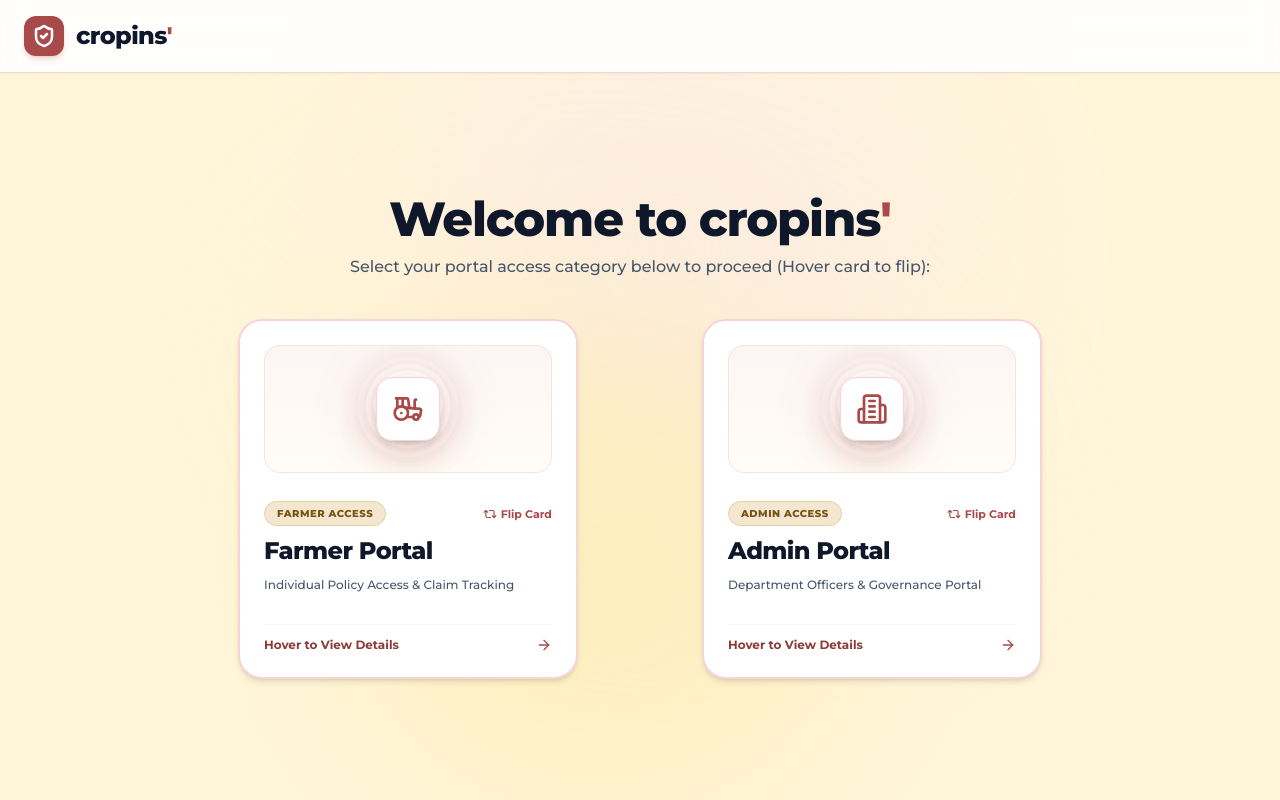
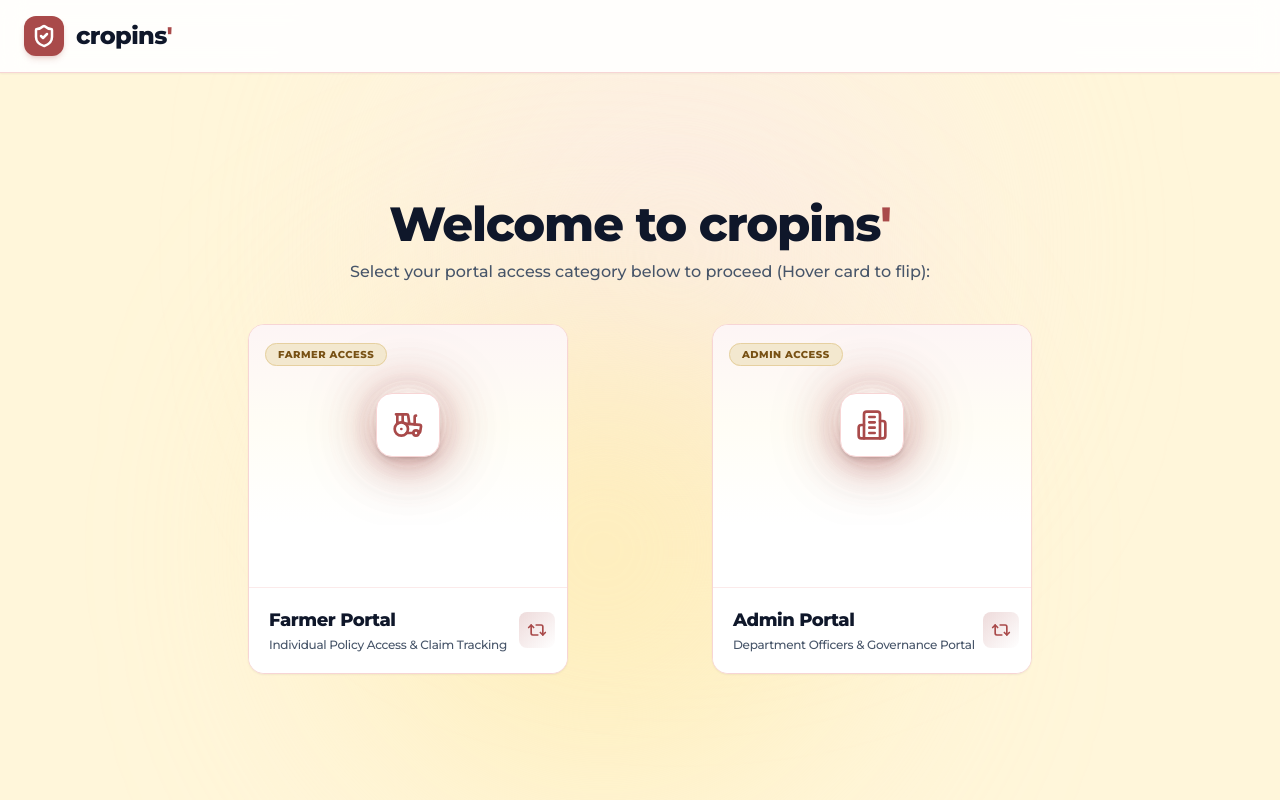
Before and after one commit to HackIndiaXYZ/techsurge-2k26-code-snippet, a Next.js app in the folder website/: page / in a window 1280 px wide. Built offline with nearby package versions, Linux system fonts and the light colour scheme.

Commit message:
refactor: update CardFlip component to Kokonut UI 3D flip card specification with Rose Vale theme styling

```diff
--- a/website/components/CardFlip.tsx
+++ b/website/components/CardFlip.tsx
@@ -1,4 +1,14 @@
 "use client";
+
+/**
+ * @author: @dorianbaffier
+ * @description: Card Flip
+ * @version: 1.0.0
+ * @date: 2025-06-26
+ * @license: MIT
+ * @website: https://kokonutui.com
+ * @github: https://github.com/kokonut-labs/kokonutui
+ */
 
 import React, { useState } from "react";
 import {
@@ -9,31 +19,31 @@ import {
 import { cn } from "@/lib/utils";
 
 export interface CardFlipProps {
-  title: string;
-  subtitle: string;
-  description: string;
-  features: string[];
-  icon: React.ReactNode;
-  actionText: string;
-  onAction: () => void;
+  title?: string;
+  subtitle?: string;
+  description?: string;
+  features?: string[];
+  icon?: React.ReactNode;
+  actionText?: string;
+  onAction?: () => void;
   badgeText?: string;
 }
 
 export default function CardFlip({
-  title,
-  subtitle,
-  description,
-  features,
+  title = "Design Systems",
+  subtitle = "Explore the fundamentals",
+  description = "Dive deep into the world of modern UI/UX design.",
+  features = ["UI/UX", "Modern Design", "Tailwind CSS", "Kokonut UI"],
   icon,
-  actionText,
+  actionText = "Start today",
   onAction,
-  badgeText = "Hover to Flip",
+  badgeText,
 }: CardFlipProps) {
   const [isFlipped, setIsFlipped] = useState(false);
 
   return (
     <div
-      className="group relative h-[360px] w-full max-w-[340px] mx-auto [perspective:2000px] cursor-pointer"
+      className="group relative h-[350px] w-full max-w-[320px] mx-auto [perspective:2000px] cursor-pointer"
       onMouseEnter={() => setIsFlipped(true)}
       onMouseLeave={() => setIsFlipped(false)}
       onClick={onAction}
@@ -42,7 +52,7 @@ export default function CardFlip({
         className={cn(
           "relative h-full w-full",
           "[transform-style:preserve-3d]",
-          "transition-[transform] duration-700 ease-[cubic-bezier(0.77,0,0.175,1)]",
+          "transition-[transform] duration-500 ease-[cubic-bezier(0.77,0,0.175,1)]",
           "motion-reduce:transition-none",
           isFlipped
             ? "[transform:rotateY(180deg)]"
@@ -54,66 +64,78 @@ export default function CardFlip({
           className={cn(
             "absolute inset-0 h-full w-full",
             "[backface-visibility:hidden] [transform:rotateY(0deg)]",
-            "overflow-hidden rounded-3xl",
-            "bg-white border-2 border-[#f7d5d5]",
-            "shadow-md hover:shadow-2xl hover:shadow-[#A94A4A]/15",
-            "transition-all duration-500 flex flex-col justify-between p-6"
+            "overflow-hidden rounded-2xl",
+            "bg-white dark:bg-zinc-900",
+            "border border-[#f7d5d5] dark:border-zinc-800/50",
+            "shadow-sm dark:shadow-lg",
+            "transition-shadow duration-500",
+            "group-hover:shadow-xl dark:group-hover:shadow-2xl"
           )}
         >
-          {/* Animated Background Pulse */}
-          <div className="relative h-32 overflow-hidden rounded-2xl bg-gradient-to-b from-[#fdf5f5] to-[#fffdf5] border border-[#f7d5d5]/60 flex items-center justify-center">
-            <div aria-hidden="true" className="absolute inset-0 flex items-center justify-center">
-              <div className="relative flex h-[100px] w-[180px] items-center justify-center">
-                {[...Array(6)].map((_, i) => (
+          <div className="relative h-[200px] overflow-hidden bg-gradient-to-b from-[#fdf5f5] via-[#fffdf5] to-white flex items-center justify-center">
+            {badgeText && (
+              <div className="absolute top-4 left-4 z-20">
+                <span className="px-3 py-1 rounded-full text-[10px] font-extrabold uppercase tracking-wider bg-[#F3E8CF] text-[#785114] border border-[#E6D0A0]">
+                  {badgeText}
+                </span>
+              </div>
+            )}
+
             <div
-                    key={i}
+              aria-hidden="true"
+              className="absolute inset-0 flex items-center justify-center"
+            >
+              <div className="relative flex h-[100px] w-[200px] items-center justify-center">
+                {[...Array(10)].map((_, i) => (
+                  <div
                     className={cn(
-                      "absolute h-[60px] w-[60px]",
-                      "rounded-full",
+                      "absolute h-[50px] w-[50px]",
+                      "rounded-[140px]",
                       "animate-[scale_3s_linear_infinite]",
                       "motion-reduce:animate-none",
                       "opacity-0",
-                      "shadow-[0_0_40px_rgba(169,74,74,0.3)]",
+                      "shadow-[0_0_50px_rgba(169,74,74,0.4)]",
                       "group-hover:animate-[scale_2s_linear_infinite]"
                     )}
+                    key={i}
                     style={{
-                      animationDelay: `${i * 0.4}s`,
+                      animationDelay: `${i * 0.3}s`,
                     }}
                   />
                 ))}
               </div>
             </div>
 
-            {/* Icon Container */}
+            {icon && (
               <div className="relative z-10 w-16 h-16 rounded-2xl bg-white border border-[#f7d5d5] text-[#A94A4A] flex items-center justify-center shadow-md group-hover:scale-110 transition-transform">
                 {icon}
               </div>
+            )}
           </div>
 
-          {/* Front Content */}
-          <div className="space-y-2 mt-4">
-            <div className="flex items-center justify-between">
-              <span className="px-3 py-1 rounded-full text-[10px] font-extrabold uppercase tracking-wider bg-[#F3E8CF] text-[#785114] border border-[#E6D0A0]">
-                {badgeText}
-              </span>
-              <div className="flex items-center gap-1 text-[11px] font-bold text-[#A94A4A]">
-                <Repeat2 className="w-3.5 h-3.5 animate-spin-slow" />
-                <span>Flip Card</span>
-              </div>
-            </div>
-
-            <h3 className="font-extrabold text-2xl text-slate-900 leading-snug tracking-tight group-hover:text-[#A94A4A] transition-colors">
+          <div className="absolute right-0 bottom-0 left-0 p-5 bg-white border-t border-[#f7d5d5]/50">
+            <div className="flex items-center justify-between gap-3">
+              <div className="space-y-1">
+                <h3 className="font-extrabold text-lg text-slate-900 leading-snug tracking-tight transition-transform duration-500 ease-out group-hover:translate-y-[-2px] group-hover:text-[#A94A4A]">
                   {title}
                 </h3>
-            <p className="line-clamp-2 text-xs text-slate-600 font-medium leading-relaxed">
+                <p className="line-clamp-2 text-xs text-slate-600 font-medium tracking-tight transition-transform delay-[50ms] duration-500 ease-out group-hover:translate-y-[-2px]">
                   {subtitle}
                 </p>
               </div>
-
-          {/* Front Footer CTA */}
-          <div className="mt-4 pt-3 border-t border-slate-100 flex items-center justify-between text-xs font-bold text-[#8c3a3a] group-hover:translate-x-1 transition-transform">
-            <span>Hover to View Details</span>
-            <ArrowRight className="w-4 h-4 text-[#A94A4A]" />
+              <div className="group/icon relative shrink-0">
+                <div
+                  className={cn(
+                    "absolute inset-[-8px] rounded-lg transition-opacity duration-300",
+                    "bg-gradient-to-br from-[#A94A4A]/20 via-[#A94A4A]/10 to-transparent"
+                  )}
+                />
+                <Repeat2
+                  aria-hidden="true"
+                  className="relative z-10 h-5 w-5 text-[#A94A4A] transition-transform duration-300 group-hover/icon:-rotate-12 group-hover/icon:scale-110"
+                />
+              </div>
+            </div>
           </div>
         </div>
 
@@ -122,65 +144,75 @@ export default function CardFlip({
           className={cn(
             "absolute inset-0 h-full w-full",
             "[backface-visibility:hidden] [transform:rotateY(180deg)]",
-            "rounded-3xl p-6",
+            "rounded-2xl p-6",
             "bg-gradient-to-b from-[#fffdf5] via-white to-[#fdf5f5]",
             "border-2 border-[#A94A4A]/40",
-            "shadow-xl shadow-[#A94A4A]/20",
+            "shadow-xl shadow-[#A94A4A]/15",
             "flex flex-col justify-between",
-            "transition-shadow duration-500"
+            "transition-shadow duration-500",
+            "group-hover:shadow-2xl"
           )}
         >
-          <div className="space-y-4">
-            <div className="flex items-center justify-between border-b border-[#f7d5d5] pb-3">
-              <h3 className="font-extrabold text-xl text-slate-900 flex items-center gap-2">
-                <Sparkles className="w-4 h-4 text-[#A94A4A]" /> {title} Portal
+          <div className="flex-1 space-y-4">
+            <div className="space-y-1.5 border-b border-[#f7d5d5] pb-3">
+              <h3 className="font-extrabold text-lg text-slate-900 leading-snug tracking-tight flex items-center gap-2">
+                <Sparkles className="w-4 h-4 text-[#A94A4A]" /> {title}
               </h3>
+              <p className="line-clamp-2 text-xs text-slate-600 font-medium leading-relaxed">
+                {description}
+              </p>
             </div>
 
-            <p className="text-xs text-slate-700 leading-relaxed font-medium">
-              {description}
-            </p>
-
-            {/* Features List */}
             <div className="space-y-2 pt-1">
-              <p className="text-[10px] font-extrabold uppercase tracking-wider text-[#785114]">Key Capabilities:</p>
               {features.map((feature, index) => (
                 <div
+                  className="flex items-center gap-2 text-xs font-semibold text-slate-700 transition-[transform,opacity] duration-300 ease-[cubic-bezier(0.23,1,0.32,1)]"
                   key={feature}
-                  className="flex items-center gap-2 text-xs font-bold text-slate-800 transition-all duration-300"
                   style={{
-                    transform: isFlipped ? "translateX(0)" : "translateX(-10px)",
+                    transform: isFlipped
+                      ? "translateX(0)"
+                      : "translateX(-10px)",
                     opacity: isFlipped ? 1 : 0,
                     transitionDelay: `${index * 50 + 150}ms`,
                   }}
                 >
-                  <div className="w-4 h-4 rounded-full bg-[#fdf5f5] border border-[#f7d5d5] flex items-center justify-center shrink-0">
-                    <ArrowRight className="h-2.5 w-2.5 text-[#A94A4A]" />
-                  </div>
+                  <ArrowRight
+                    aria-hidden="true"
+                    className="h-3.5 w-3.5 text-[#A94A4A] shrink-0"
+                  />
                   <span>{feature}</span>
                 </div>
               ))}
             </div>
           </div>
 
-          {/* Back Action Button */}
-          <div className="mt-4 pt-3 border-t border-[#f7d5d5]">
+          <div className="mt-4 border-t border-[#f7d5d5] pt-4">
             <button
               type="button"
               onClick={(e) => {
                 e.stopPropagation();
-                onAction();
+                if (onAction) onAction();
               }}
               className={cn(
-                "w-full py-3 px-4 rounded-2xl font-bold text-xs",
-                "bg-[#A94A4A] text-white",
+                "group/start relative w-full",
                 "flex items-center justify-between",
-                "hover:bg-[#8F3E3E] transition-all shadow-md shadow-[#A94A4A]/25",
-                "hover:scale-[1.02] active:scale-[0.98]"
+                "rounded-xl p-3",
+                "transition-all duration-300",
+                "bg-gradient-to-r from-[#A94A4A] to-[#8F3E3E]",
+                "text-white shadow-md shadow-[#A94A4A]/20",
+                "hover:scale-[1.02] active:scale-[0.98]",
+                "focus-visible:outline-none focus-visible:ring-2 focus-visible:ring-[#A94A4A]"
               )}
             >
-              <span>{actionText}</span>
-              <ArrowRight className="h-4 w-4 text-white group-hover:translate-x-1 transition-transform" />
+              <span className="font-bold text-xs">
+                {actionText}
+              </span>
+              <div className="group/icon relative flex items-center">
+                <ArrowRight
+                  aria-hidden="true"
+                  className="relative z-10 h-4 w-4 text-white transition-transform duration-300 group-hover/start:translate-x-0.5 group-hover/start:scale-110"
+                />
+              </div>
             </button>
           </div>
         </div>
@@ -191,12 +223,12 @@ export default function CardFlip({
           0% {
             transform: scale(2);
             opacity: 0;
-            box-shadow: 0px 0px 40px rgba(169, 74, 74, 0.4);
+            box-shadow: 0px 0px 50px rgba(169, 74, 74, 0.5);
           }
           50% {
             transform: translate(0px, -5px) scale(1);
-            opacity: 0.8;
-            box-shadow: 0px 8px 20px rgba(169, 74, 74, 0.4);
+            opacity: 1;
+            box-shadow: 0px 8px 20px rgba(169, 74, 74, 0.5);
           }
           100% {
             transform: translate(0px, 5px) scale(0.1);
```
Also changed, not shown: website/app/dashboard/farmer/page.tsx (+73 -88 lines). Lines whose indentation alone changed are shown as unchanged.
